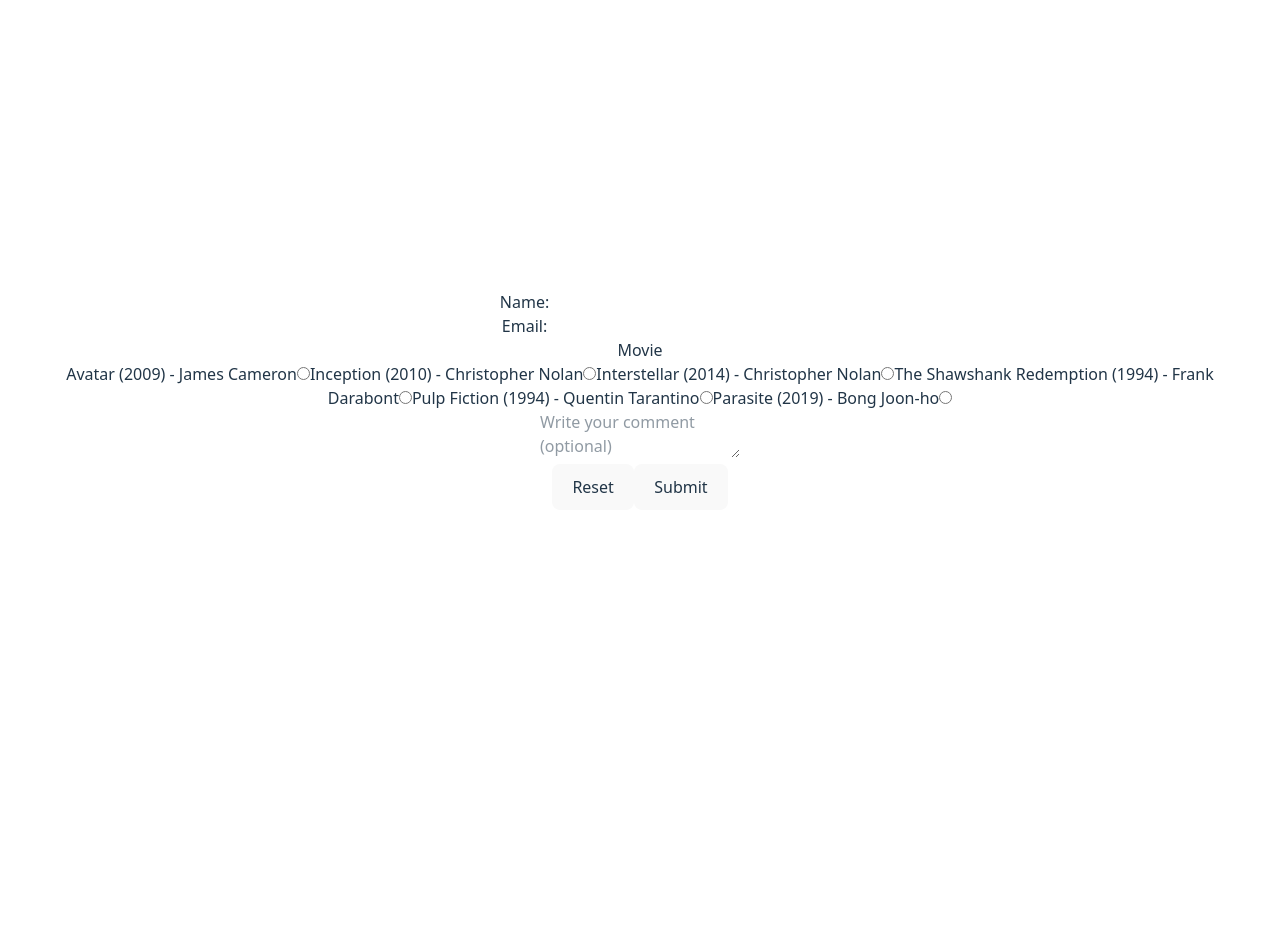
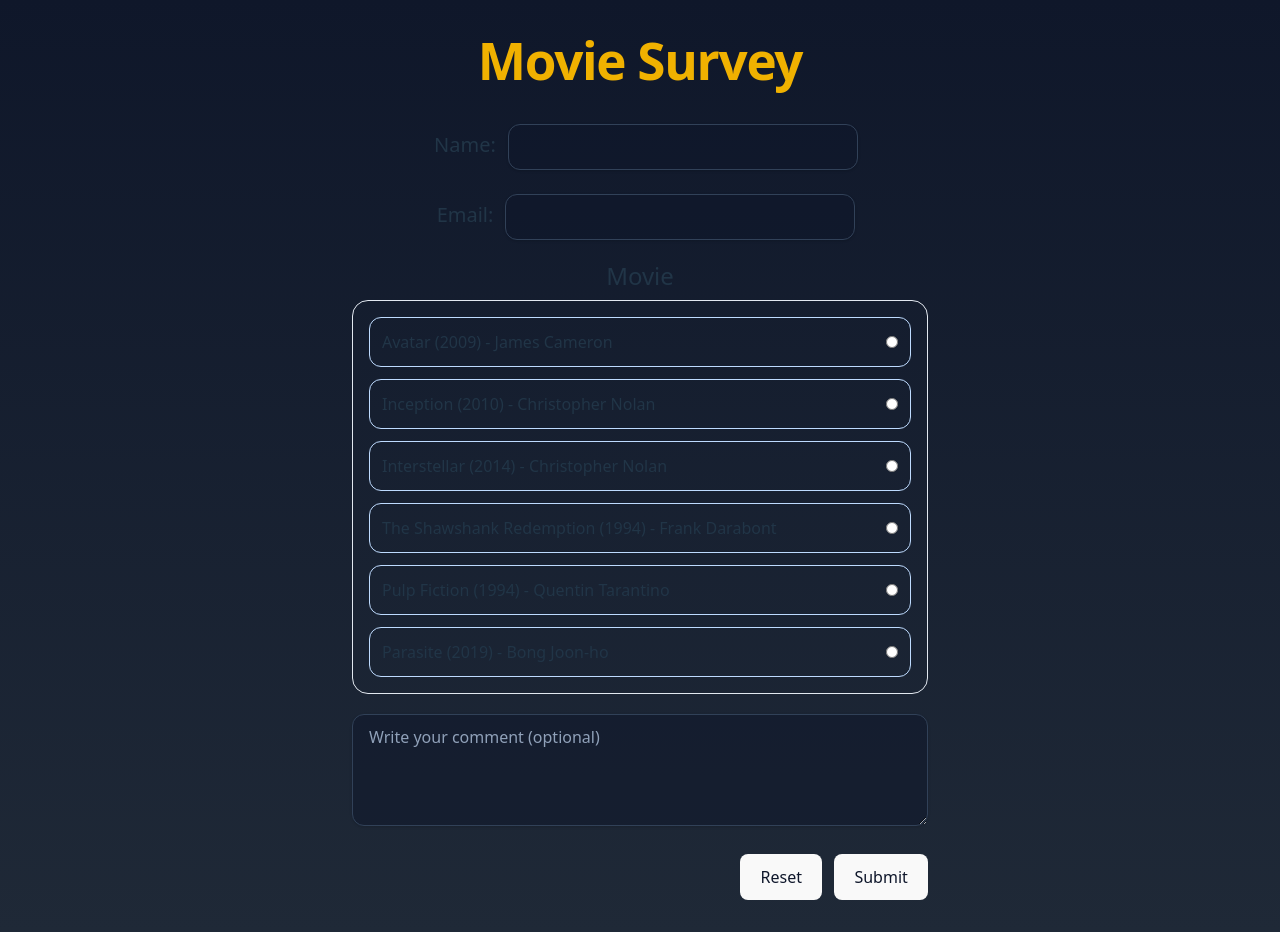
Before and after one commit to Pimtawann/react-mini-project, a React (Vite) app: page / in a window 1280 px wide. Before the commit the page ends 800 px from the top, so only its background shows below. Built offline with nearby package versions, Linux system fonts and the light colour scheme.

Commit message:
style: update FormScreen and SummaryScreen components for improved layout and styling

```diff
--- a/src/component/FormScreen.jsx
+++ b/src/component/FormScreen.jsx
@@ -48,33 +48,38 @@ function FormScreen({onSubmit}){
         setErrors({});
       };
 
+    const inputBase = "mt-1 rounded-xl border px-4 py-2.5 text-slate-100 placeholder-slate-400 bg-slate-900/50 border-slate-700 shadow-sm outline-none transition focus:ring-1 focus:ring-amber-500 focus:border-amber-500";
+
     return(
-        <form noValidate onSubmit={handleSubmit}>
-            <div>
-                <label>Name:</label>
+        <form noValidate onSubmit={handleSubmit} className="min-h-screen w-xl">
+            <h1 className="mb-8 text-center text-4xl font-bold tracking-tight text-yellow-500">Movie Survey</h1>
+            <div className="flex items-center justify-center mb-5">
+                <div className="flex items-center">
+                <label className="ิblock mr-3 ml-3 text-xl font-medium">Name:</label>
                 <input
                   type="text"
                   value={name}
                   onChange={(event) => setName(event.target.value)}
-                  className=""
+                  className = {`${inputBase} w-[350px]`}
                 />
-                {errors.name &&  <p>{errors.name}</p>}
+                </div>
+                {errors.name &&  <p className="mt-1 ml-3 text-sm text-red-400">{errors.name}</p>}
             </div>
-            <div>
-                <label>Email:</label>
+            <div className="flex items-center justify-center mb-5">
+                <label className="ิblock mr-3 ml-3 text-xl font-medium">Email:</label>
                 <input
                   type="email"
                   value={email}
                   onChange={(event) => setEmail(event.target.value)}
-                  className=""
+                  className = {`${inputBase} w-[350px]`}
                 />
-                {errors.email &&  <p>{errors.email}</p>}
+                {errors.email &&  <p className="mt-1 ml-3 text-sm text-red-400">{errors.email}</p>}
             </div>
-            <div>
-                <label>Movie</label>
-                <div>
+            <div className="mb-4">
+                <label className="mb-2 block font-medium text-2xl">Movie</label>
+                <div className="space-y-3 rounded-2xl border border-slate-200 p-4">
                     {movies.map((movie,index) => (
-                        <label key={index}>
+                        <label key={index} className="flex items-center justify-between gap-3 rounded-xl border border-blue-200 p-3 transition">
                         <span>{movie.title} ({movie.year}) - {movie.director}</span>
                         <input
                           type="radio"
@@ -82,24 +87,25 @@ function FormScreen({onSubmit}){
                           value={movie.title}
                           checked={selectedMovie === movie.title}
                           onChange={(event) => setSelectedMovie(event.target.value)}
+                          className="h-3 w-3 text-blue-600"
                         />
                       </label>
                     ))}
-                    {errors.selectedMovie && <p>{errors.selectedMovie}</p>}
+                    {errors.selectedMovie && <p className="mt-1 ml-3 text-sm text-red-400">{errors.selectedMovie}</p>}
                 </div>
             </div>
-            <div>
+            <div className="flex items-center mb-7">
                 <textarea
                    placeholder="Write your comment (optional)"
                    value={comment}
                    onChange={(event) => setComment(event.target.value)}
+                   className ={`${inputBase} h-28 w-150`}
                 />
             </div>
-            <div>
-                <button type="button" onClick={handleReset}>Reset</button>
-                <button type="submit">Submit</button>
+            <div className="flex items-center justify-end gap-3">
+                <button type="button" onClick={handleReset} className="rounded-xl border border-slate-300 px-4 py-2 bg-slate-500 text-slate-900 hover:bg-slate-50">Reset</button>
+                <button type="submit" className="rounded-xl bg-yellow-500 px-4 py-2 font-medium text-slate-900 hover:bg-blue-700">Submit</button>
             </div>
-
         </form>
     )
 
--- a/src/component/SummaryScreen.jsx
+++ b/src/component/SummaryScreen.jsx
@@ -1,12 +1,16 @@
 function SummaryScreen({formData, onRestart}){
     return(
-        <div>
-            <h2>Thank you for submitting your information</h2>
-            <p>Name: {formData.name}</p>
-            <p>Email: {formData.email}</p>
-            <p>Favorite Movie: {formData.selectedMovie}</p>
-        {formData.comment && <p>Comment: {formData.comment}</p>}
-        <button onClick={onRestart}>Begin New Submission</button>
+        <div className="min-h-screen flex flex-col items-center justify-center px-6 text-slate-100">
+            <h2 className="mb-10 text-center text-3xl font-bold tracking-tight text-yellow-500">Thank you for submitting your information</h2>
+            <div className="w-full max-w-2xl text-center rounded-2xl border border-slate-700/70 bg-slate-800/40 p-8 shadow-lg backdrop-blur">
+            <div className="space-y-3">
+            <p className="font-semibold text-slate-200">Name: {formData.name}</p>
+            <p className="font-semibold text-slate-200">Email: {formData.email}</p>
+            <p className="font-semibold text-slate-200">Favorite Movie: {formData.selectedMovie}</p>
+            {formData.comment && <p className="font-semibold text-slate-200">Comment: {formData.comment}</p>}
+            </div>
+            </div>
+        <button onClick={onRestart} className="rounded-xl border mt-8 bg-yellow-500 border-slate-600 px-5 py-2 text-black hover:bg-slate-700/50">Begin New Submission</button>
         </div>
     )
 
--- a/src/index.css
+++ b/src/index.css
@@ -6,8 +6,9 @@
   font-weight: 400;
 
   color-scheme: light dark;
-  color: rgba(255, 255, 255, 0.87);
-  background-color: #242424;
+  color: #e5e7eb;
+  --bg-1: #0f172a;
+  --bg-2: #1f2937;
 
   font-synthesis: none;
   text-rendering: optimizeLegibility;
@@ -30,6 +31,7 @@ body {
   place-items: center;
   min-width: 320px;
   min-height: 100vh;
+  background: linear-gradient(180deg, var(--bg-1), var(--bg-2));
 }
 
 h1 {
@@ -44,16 +46,16 @@ button {
   font-size: 1em;
   font-weight: 500;
   font-family: inherit;
-  background-color: #1a1a1a;
   cursor: pointer;
   transition: border-color 0.25s;
 }
 button:hover {
-  border-color: #646cff;
+  background-color: #455a64;
+  border-color: #213547;
 }
 button:focus,
 button:focus-visible {
-  outline: 4px auto -webkit-focus-ring-color;
+  outline: 1px auto -webkit-focus-ring-color;
 }
 
 @media (prefers-color-scheme: light) {
```
